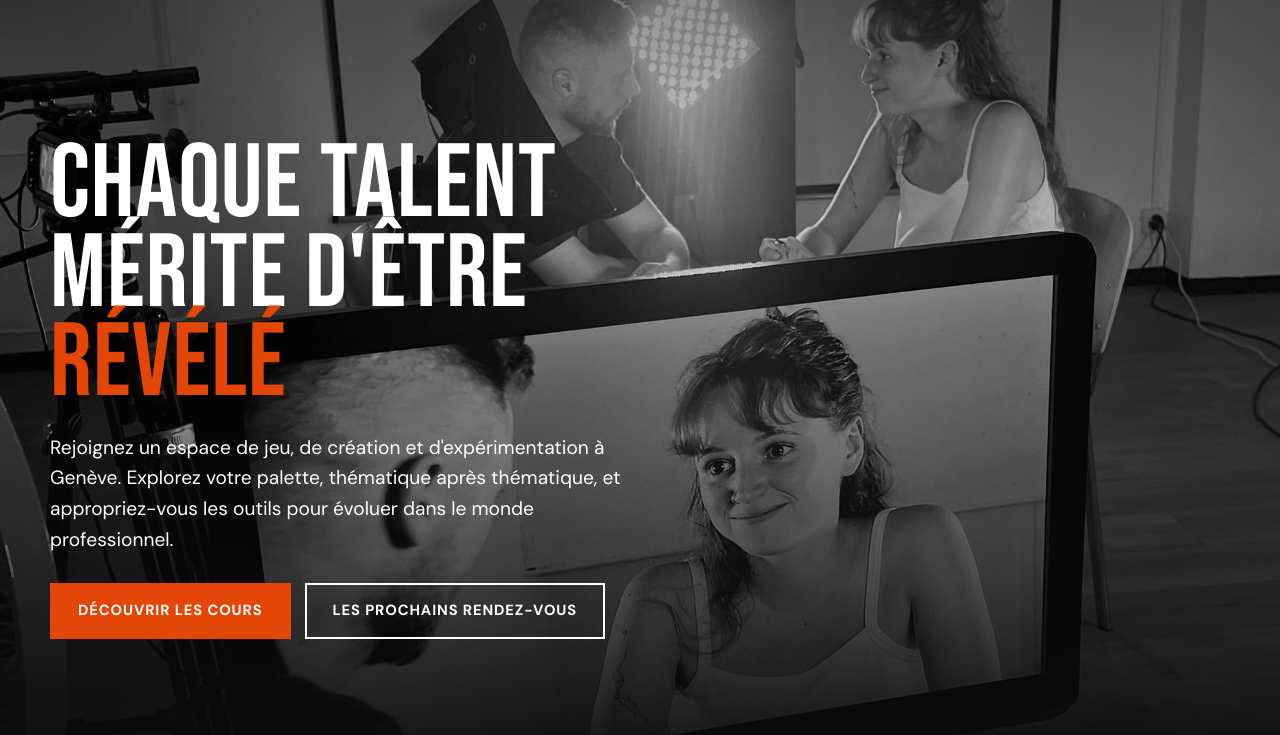
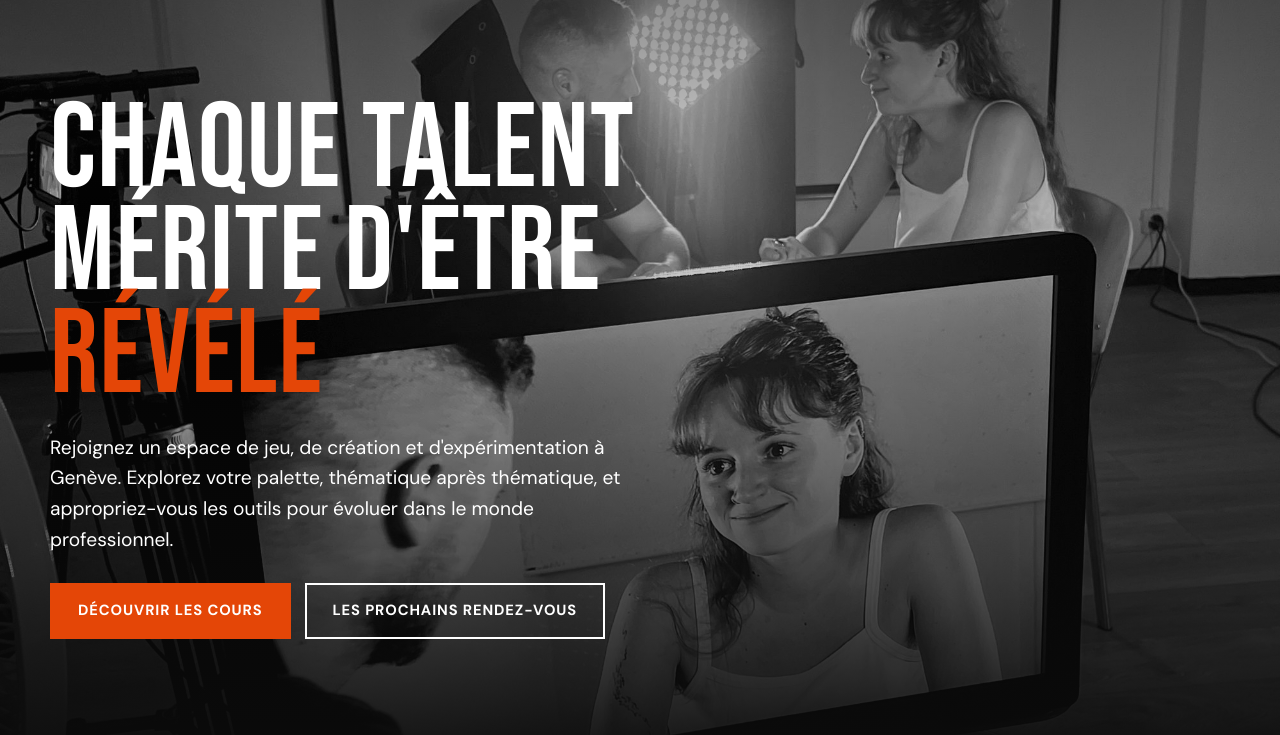
Before and after one commit to thibaudbuild/atypik-theatre, a plain HTML site: page index.html in a window 1280 px wide. Shown: the part 65-800 px from the top of the page. Drawn offline with nearby package versions, Linux system fonts and the light colour scheme.

Commit message:
Hero ordinateur : titre plus grand quand la hauteur le permet
Co-Authored-By: Claude Fable 5.2 <noreply@anthropic.com>

```diff
--- a/style.css
+++ b/style.css
@@ -45,7 +45,7 @@ h2 { font-size: clamp(2.6rem, 6.5vw, 5.2rem); margin-bottom: 24px; }
 .hero-photo { position: absolute; inset: 0; width: 100%; height: 100%; object-fit: cover; object-position: 60% 40%; filter: grayscale(1) contrast(1.1); }
 .hero::after { content: ""; position: absolute; inset: 0; background: linear-gradient(180deg, rgba(11,11,11,0.55) 0%, rgba(11,11,11,0.15) 35%, rgba(11,11,11,0.92) 100%); }
 .hero-contenu { position: relative; z-index: 1; width: min(1180px, 100% - 40px); margin-inline: auto; padding: 100px 0 clamp(32px, 12svh, 130px); }
-.hero h1 { font-size: min(12.5vw, 10.2rem, 13svh); line-height: 0.86; margin-bottom: clamp(16px, 3svh, 28px); }
+.hero h1 { font-size: min(12.5vw, 10.2rem, 22svh - 56px); line-height: 0.86; margin-bottom: clamp(16px, 3svh, 28px); }
 .hero h1 em { display: block; color: var(--orange); }
 .hero-texte { max-width: 600px; font-size: 1.2rem; margin-bottom: clamp(20px, 3.5svh, 32px); }
 .actions { display: flex; flex-wrap: wrap; gap: 14px; }
```
